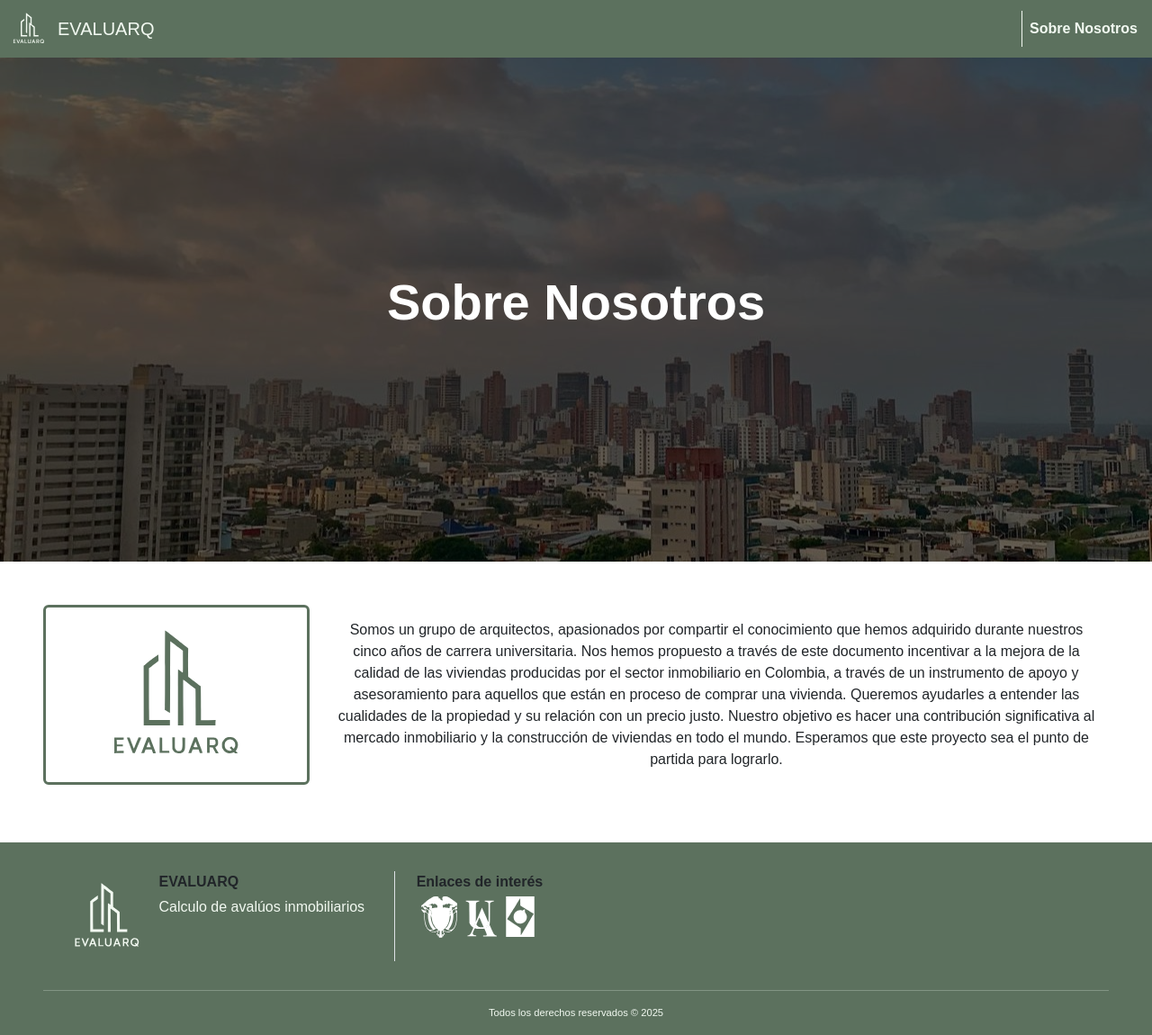
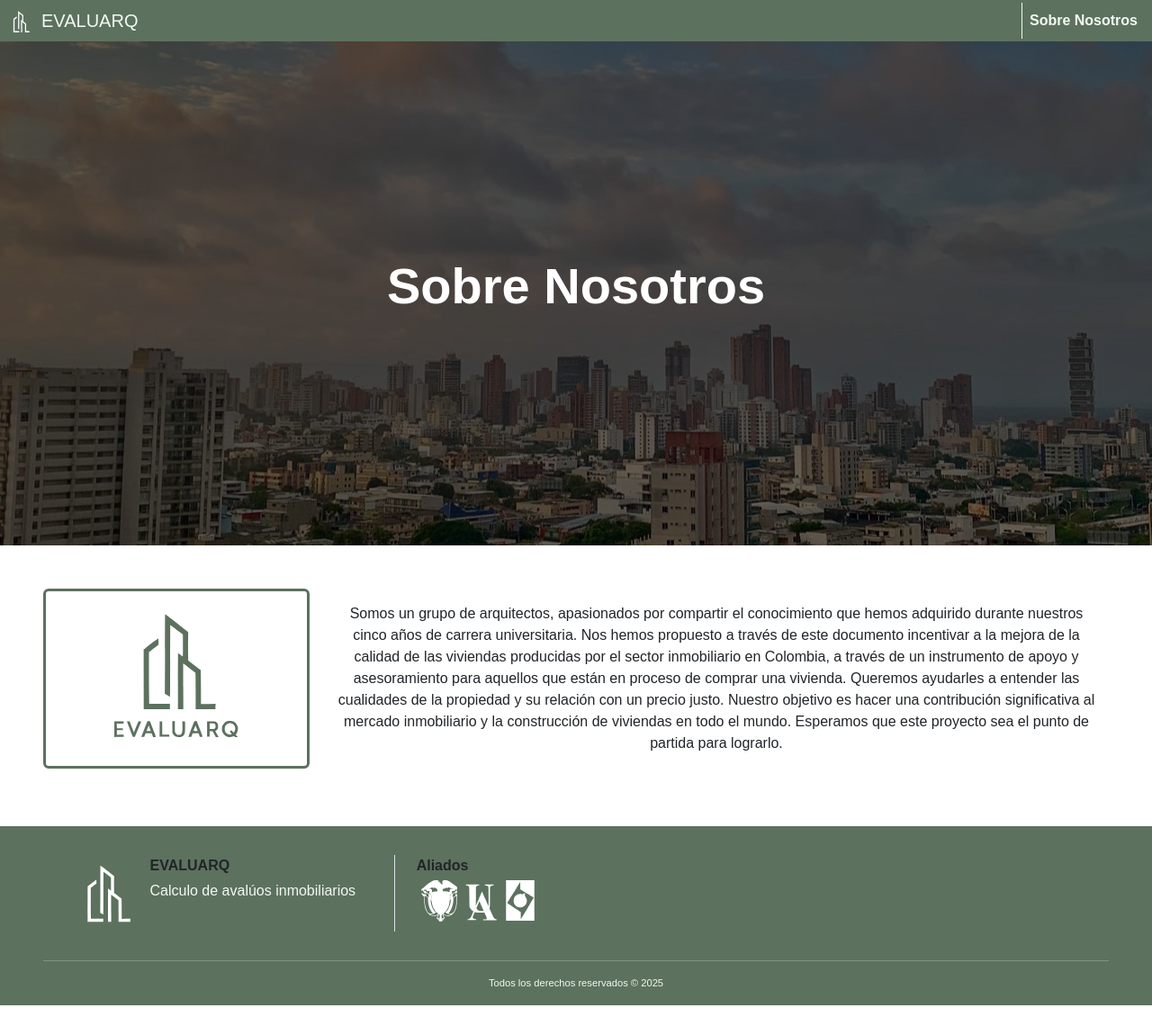
Before and after one commit to Jaclog05/aplicativo-web, a React (Vite) app: page /aboutUs in a window 1280 px wide. Shown: the whole page at 90% size. After the commit the page ends 1117 px from the top, so only its background shows below. Built offline with nearby package versions, Linux system fonts and the light colour scheme; no server answers; a web font is replaced by a local one.

Commit message:
Using Logo without text on NavBar and Footer

```diff
--- a/src/components/footer/Footer.jsx
+++ b/src/components/footer/Footer.jsx
@@ -1,6 +1,6 @@
 import React from "react";
-import MainIcon from "../MainIcon";
 import IgacIcon from "../IgacIcon";
+import FavIcon from "/favicon.svg";
 import UniAtlanticoIcon from "../UniAtlanticoIcon";
 import MinCienciasIcon from "../MinCienciasIcon";
 import './Footer.css';
@@ -11,7 +11,7 @@ function Footer() {
       <div className="row py-3 px-5">
         <div className="col-md-4 border-md-end">
           <div className="h-100 d-flex flex-md-row flex-column align-items-md-stretch justify-content-md-center align-items-center gap-2">
-            <MainIcon size="100" className=""/>
+            <img src={FavIcon} alt="main-icon" width="80" height="80" className="d-inline-block align-text-top"/>
             <div className="text-center text-md-start">
               <p className="fw-bold mb-1 text-dark">EVALUARQ</p>
               <p className="mb-0">Calculo de avalúos inmobiliarios</p>
@@ -20,7 +20,7 @@ function Footer() {
         </div>
 
         <div className="col-md-4 text-md-start text-center px-md-4">
-          <p className="fw-bold mb-1 text-dark">Enlaces de interés</p>
+          <p className="fw-bold mb-1 text-dark">Aliados</p>
           <ul className="list-unstyled d-flex justify-content-center justify-content-md-start mb-0 gap-2">
             <li>
               <a
--- a/src/components/navbar/NavBar.jsx
+++ b/src/components/navbar/NavBar.jsx
@@ -1,7 +1,7 @@
 import React, {useState} from "react";
 import { Link } from "react-router";
 import { useLocation } from 'react-router-dom'
-import MainIcon from "../MainIcon";
+import FavIcon from "/favicon.svg";
 
 function NavBar() {
   const [isHovered, setIsHovered] = useState(false)
@@ -17,7 +17,7 @@ function NavBar() {
     <nav className="navbar navbar-light bg-secondary d-flex justify-content-between py-0 px-2 shadow">
       <Link to="/" className="navbar-brand p-0 m-0">
         <div className="d-flex align-items-center text-light justify-content-between gap-2 py-2 fs-5">
-          <MainIcon size='3rem' className=""/>
+          <img src={FavIcon} alt="main-icon" width="30" height="30" className="d-inline-block align-text-top"/>
           <p className="mb-0">EVALUARQ</p>
         </div>
       </Link>
```
